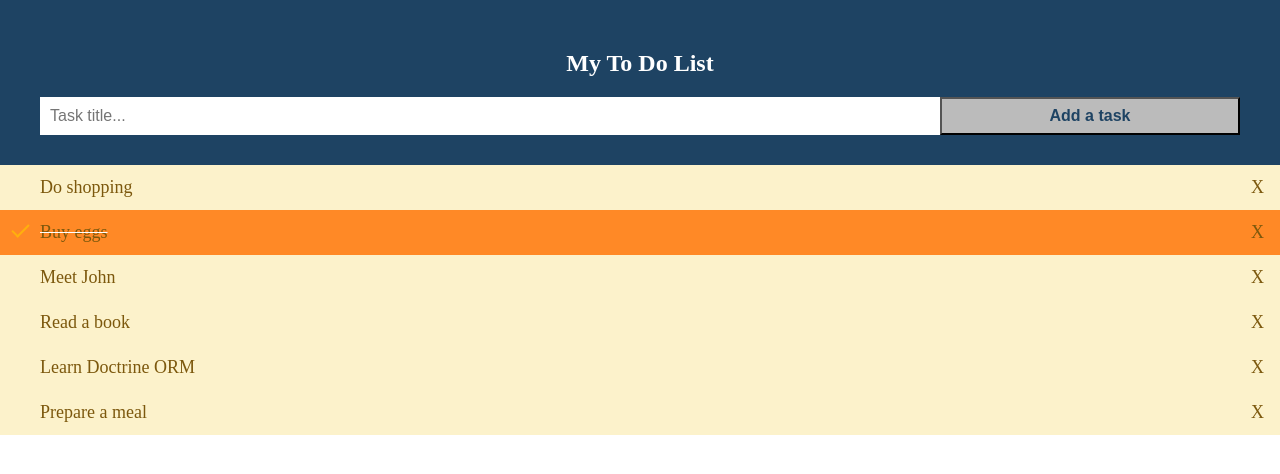
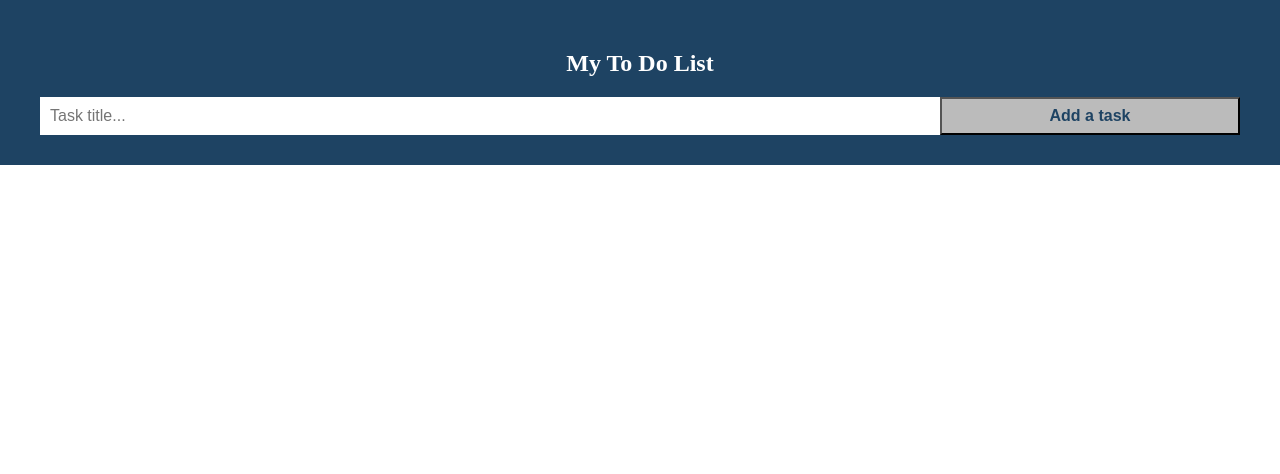
Before and after one commit to cynthiameiring/To-do-list-app, a Symfony app: template templates/index.html.twig in a window 1280 px wide. Shown: the top 474 px of the page. Run offline with Twig, Linux system fonts and the light colour scheme; the template is opened without the code that fills it, so the values that code supplies are empty; some libraries are stand-ins or nearby versions.

Commit message:
get router

```diff
--- a/src/Controller/ToDoListController.php
+++ b/src/Controller/ToDoListController.php
@@ -14,7 +14,9 @@ class ToDoListController extends AbstractController
      */
     public function index()
     {
-        return $this->render('index.html.twig');
+        $tasks=$this->getDoctrine()->getRepository(Task::class)->findBy([],['id'=>'DESC']);
+
+        return $this->render('index.html.twig',['tasks'=>$tasks]);
     }
 
         /**
--- a/templates/index.html.twig
+++ b/templates/index.html.twig
@@ -11,30 +11,12 @@
     </div>
 
     <ul>
-      <li>
-        <a href="{{path("switch-status",{'id':1})}}"> <span class="task-list-item">Do shopping </span> </a
-        ><a onclick="return confirm('Are you sure to delete?')" href="{{path("task_delete",{'id':1})}}"><span class="close">X</span></a>
+    {% for task in tasks %}
+      <li {% if task.status %}class="checked"{% endif %}>
+        <a href="{{path("switch-status",{'id':task.id})}}"> <span class="task-list-item">{{task.title}}</span> </a
+        ><a onclick="return confirm('Are you sure to delete?')" href="{{path("task_delete",{'id':task.id})}}"><span class="close">X</span></a>
       </li>
-      <li class="checked">
-        <a href="undone"> <span class="task-list-item">Buy eggs </span> </a
-        ><a onclick="return confirm('Are you sure to delete?')" href="delete"><span class="close">X</span></a>
-      </li>
-      <li>
-        <a href="done"> <span class="task-list-item">Meet John </span> </a
-        ><a onclick="return confirm('Are you sure to delete?')" href="delete"><span class="close">X</span></a>
-      </li>
-      <li>
-        <a href="done"> <span class="task-list-item">Read a book </span> </a
-        ><a onclick="return confirm('Are you sure to delete?')" href="delete"><span class="close">X</span></a>
-      </li>
-      <li>
-        <a href="done"> <span class="task-list-item">Learn Doctrine ORM </span> </a
-        ><a onclick="return confirm('Are you sure to delete?')" href="delete"><span class="close">X</span></a>
-      </li>
-      <li>
-        <a href="done"> <span class="task-list-item">Prepare a meal </span> </a
-        ><a onclick="return confirm('Are you sure to delete?')" href="delete"><span class="close">X</span></a>
-      </li>
+    {% endfor %}
     </ul>
 
 {% endblock %}
```
